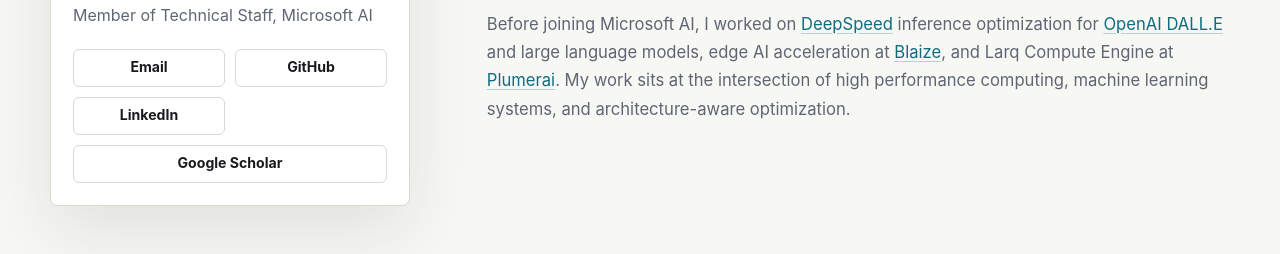
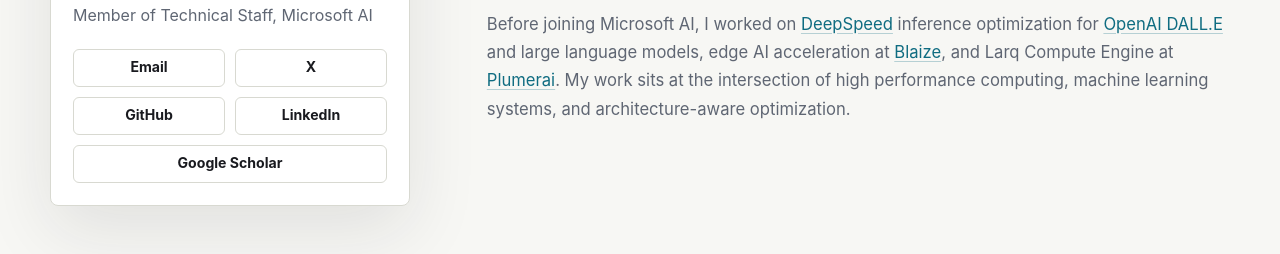
Before and after one commit to arashb/arashb.github.io, an Astro site: page / in a window 1280 px wide. Shown: the part 546-800 px from the top of the page. Built offline with nearby package versions, Linux system fonts and the light colour scheme; Astro itself is replaced by a stand-in of ours.

Commit message:
Add X profile link

```diff
--- a/src/pages/index.astro
+++ b/src/pages/index.astro
@@ -7,6 +7,7 @@
 
 const links = [
   { label: 'Email', href: 'mailto:arash@bakhtiari.org' },
+  { label: 'X', href: 'https://x.com/arashb' },
   { label: 'GitHub', href: 'https://github.com/arashb' },
   { label: 'LinkedIn', href: 'https://www.linkedin.com/in/arashbakhtiari' },
   { label: 'Google Scholar', href: 'https://scholar.google.com/citations?user=uVhQQx4AAAAJ&hl=en' },
```
